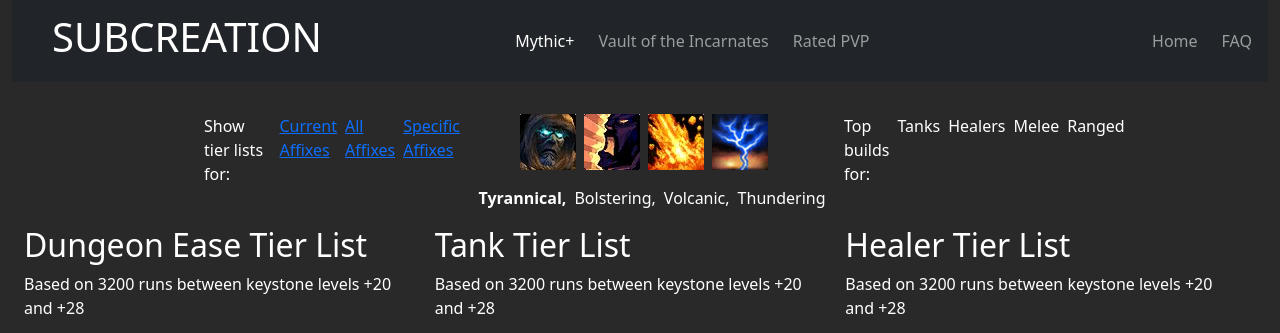
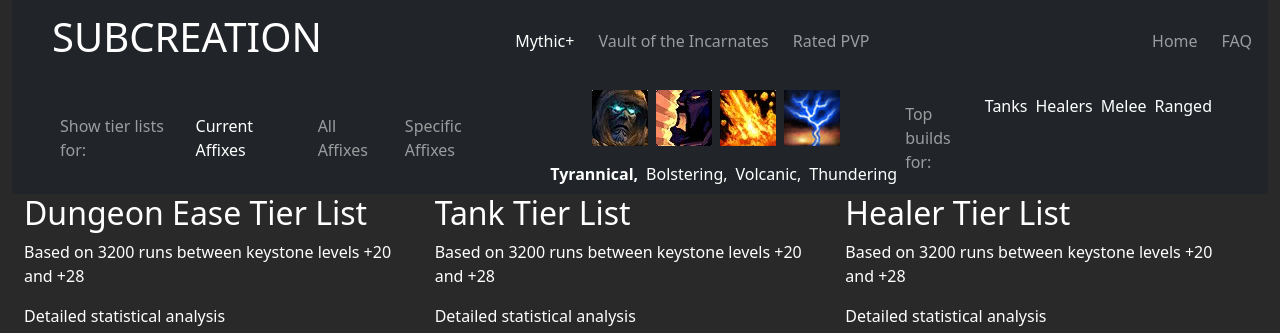
Before and after one commit to yoone12/Subcreation-Redesign, a plain HTML site: page mplus.html in a window 1280 px wide. Shown: the top 333 px of the page. Drawn offline with nearby package versions, Linux system fonts and the light colour scheme.

Commit message:
Create secondary nav in bootstrap

```diff
--- a/mplus.html
+++ b/mplus.html
@@ -35,18 +35,22 @@
                 </li>
             </ul>
         </nav>
-        <div class="subheader row">
-            <div class="col-3">
-                <nav>
-                    <ul>
-                        <li class="navtitle">Show tier lists for:</li>
-                        <li><a href="mplus.html">Current Affixes</a></li>
-                        <li><a href="https://mplus.subcreation.net/all-affixes.html">All Affixes</a></li>
-                        <li><a href="">Specific Affixes</a></li>
+        <nav class="navbar navbar-expand-sm navbar-dark bg-dark px-5">
+            <ul class="navbar-nav">
+                <li class="nav-item navbar-text">
+                    Show tier lists for:
+                </li>
+                <li class="nav-item">
+                    <a href="mplus.html" class="nav-link active">Current Affixes</a>
+                </li>
+                <li class="nav-item">
+                    <a href="https://mplus.subcreation.net/all-affixes.html" class="nav-link">All Affixes</a>
+                </li>
+                <li class="nav-item">
+                    <a href="" class="nav-link"> Specific Affixes</a>
+                </li>
             </ul>
-                </nav>
-            </div>
-            <div class="col-3">
+            <ul class="navbar-nav mx-auto">
             <ul class="affixlist">
                 <div class="affiximg">
                     <img src="/assets/affixes/tyrannical.jpg" alt="">
@@ -55,25 +59,29 @@
                     <img src="/assets/affixes/thundering.jpg" alt="">
                 </div>
                 <ul class="affixtext">
-                        <strong><li>Tyrannical,</li></strong>
-                        <li>Bolstering,</li>
-                        <li>Volcanic,</li>
-                        <li>Thundering</li>
+                    <li class="nav-item"><strong>Tyrannical,</strong></li>
+                    <li class="nav-item">Bolstering,</li>
+                    <li class="nav-item">Volcanic,</li>
+                    <li class="nav-item">Thundering</li>
                 </ul>
             </ul>
-            </div>
-            <div class="col-3">
-                <nav>
-                    <ul>
-                        <li class="navtitle">Top builds for:</li>
-                        <li>Tanks</li>
-                        <li>Healers</li>
-                        <li>Melee</li>
-                        <li>Ranged</li>
+        </ul>
+            <ul class="navbar-nav ms-auto">
+                <li class="nav-item navbar-text">Top builds for:</li>
+                <li class="nav-item">
+                    Tanks
+                </li>
+                <li class="nav-item">
+                    Healers
+                </li>
+                <li class="nav-item">
+                    Melee
+                </li>
+                <li class="nav-item">
+                    Ranged
+                </li>
             </ul>
         </nav>
-            </div>
-        </div>
         <div class="container-fluid row">
             <div class="col-4 t_list">
                 <div class="t_head">
```
Lines whose indentation alone changed are shown as unchanged.
